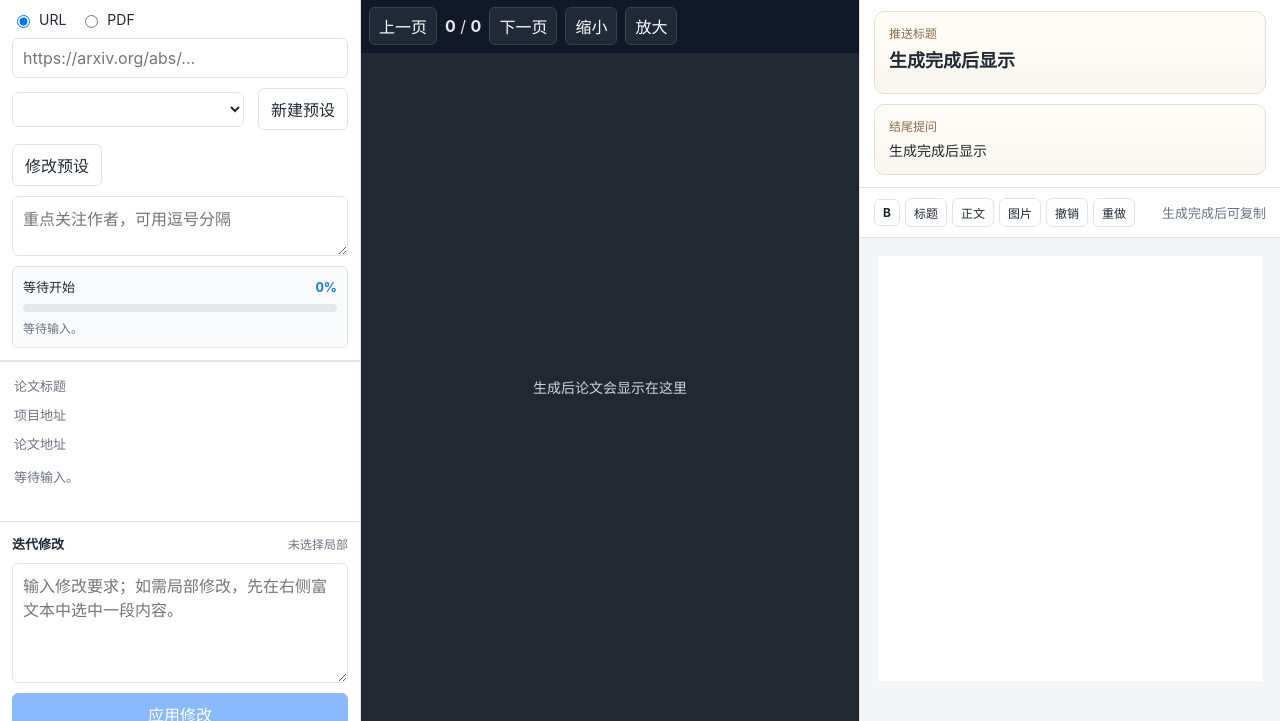
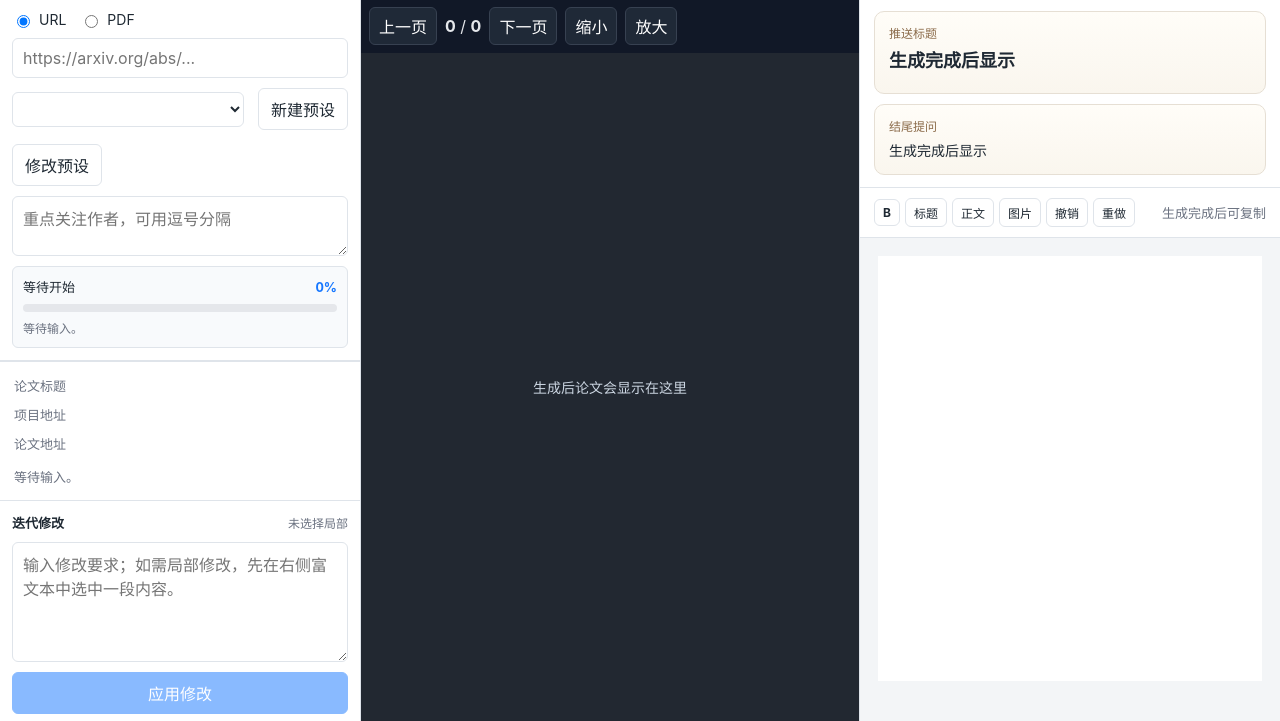
Before and after one commit to CBDT-JWT/PAG, a Flask app: page / in a window 1280 px wide. Shown: the part 79-800 px from the top of the page. Run offline with Flask 3, Linux system fonts and the light colour scheme; lists and menus that the app fills with data are empty; some libraries are stand-ins or nearby versions.

Commit message:
Fix left pane scrolling layout

```diff
--- a/static/app.css
+++ b/static/app.css
@@ -104,9 +104,10 @@ button.primary:hover:not(:disabled) {
 
 .info-pane {
   display: grid;
-  grid-template-rows: auto minmax(160px, 1fr) auto;
+  grid-template-rows: auto auto auto;
   min-height: 0;
   overflow: auto;
+  align-content: start;
 }
 
 .pdf-pane {
@@ -299,7 +300,6 @@ input[type="url"], textarea {
   padding: 14px;
   background: var(--panel);
   border-top: 1px solid var(--line);
-  overflow: auto;
 }
 
 .meta-panel div {
@@ -364,6 +364,7 @@ input[type="url"], textarea {
   display: grid;
   grid-template-rows: auto auto 1fr;
   min-height: 0;
+  overflow: hidden;
 }
 
 .generated-panel {
@@ -447,10 +448,13 @@ input[type="url"], textarea {
   width: min(720px, calc(100% - 36px));
   margin: 18px auto 40px;
   padding: 24px 16px;
-  min-height: calc(100% - 58px);
+  min-height: 0;
+  height: calc(100% - 58px);
+  max-height: calc(100% - 58px);
   overflow: auto;
   background: #fff;
   outline: none;
+  overscroll-behavior: contain;
 }
 
 .wechat-preview:focus {
```
